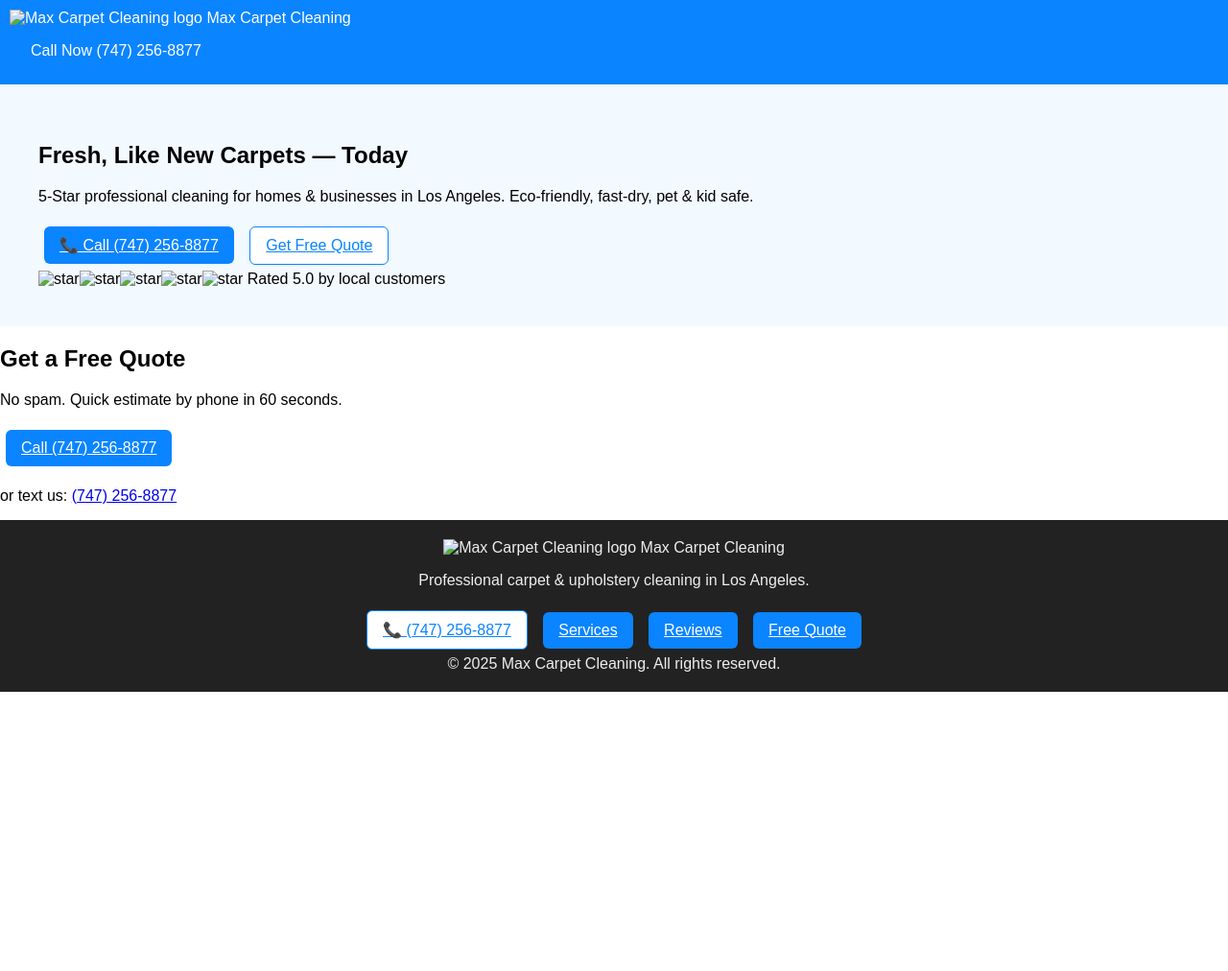
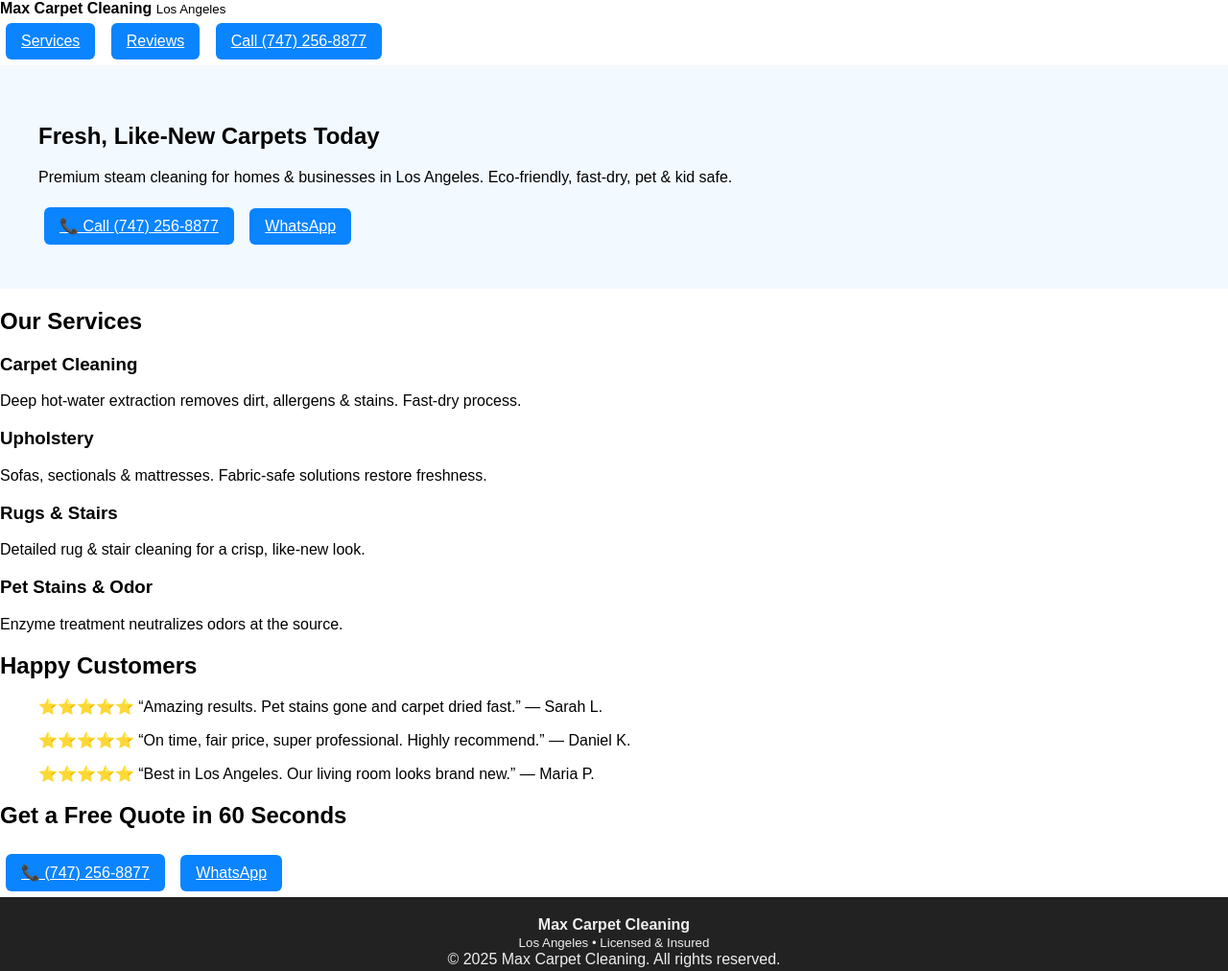
Before and after one commit to liorkaufman64-cmd/max-carpet-cleaning, a plain HTML site: page index.html in a window 1280 px wide. Shown: the whole page at 96% size. Before the commit the page ends 800 px from the top, so only its background shows below. Drawn offline with Linux system fonts and the light colour scheme.

Commit message:
Update index.html

```diff
--- a/index.html
+++ b/index.html
@@ -2,68 +2,88 @@
 <html lang="en">
 <head>
   <meta charset="UTF-8" />
-  <meta name="viewport" content="width=device-width, initial-scale=1.0" />
-  <title>Max Carpet Cleaning | Professional Carpet Cleaning in Los Angeles</title>
-  <meta name="description" content="Fast, affordable, 5-star carpet & upholstery cleaning in Los Angeles. Same-day service. Pet stains, odor removal, rugs, stairs & more. Call now!">
+  <meta name="viewport" content="width=device-width, initial-scale=1" />
+  <title>Max Carpet Cleaning – Carpet & Upholstery Cleaning in Los Angeles</title>
+  <meta name="description" content="5-Star carpet & upholstery cleaning in Los Angeles. Same-day service, pet stain & odor removal. Eco-friendly. Call (747) 256-8877.">
   <link rel="stylesheet" href="styles.css" />
 </head>
 <body>
-  <header class="topbar">
-    <div class="container">
+  <header class="nav">
+    <div class="container nav-inner">
       <div class="brand">
-        <img src="assets/logo.svg" alt="Max Carpet Cleaning logo" class="logo">
-        <span class="brand-name">Max Carpet Cleaning</span>
+        <strong>Max Carpet Cleaning</strong>
+        <small>Los Angeles</small>
       </div>
-      <div class="cta-top">
-        <a class="btn primary" href="tel:+17472568877">Call Now (747) 256-8877</a>
+      <div class="nav-ctas">
+        <a class="btn ghost" href="#services">Services</a>
+        <a class="btn ghost" href="#reviews">Reviews</a>
+        <a class="btn primary" href="tel:+17472568877">Call (747) 256-8877</a>
       </div>
     </div>
   </header>
 
   <section class="hero">
-    <div class="overlay"></div>
     <div class="container hero-inner">
-      <h1>Fresh, Like New Carpets — <span class="accent">Today</span></h1>
-      <p class="sub">5-Star professional cleaning for homes & businesses in Los Angeles. Eco-friendly, fast-dry, pet & kid safe.</p>
-      <div class="hero-ctas">
-        <a class="btn primary large" href="tel:+17472568877">📞 Call (747) 256-8877</a>
-        <a class="btn outline large" href="#quote">Get Free Quote</a>
-      </div>
-      <div class="stars">
-        <img src="assets/star.svg" alt="star"/><img src="assets/star.svg" alt="star"/><img src="assets/star.svg" alt="star"/><img src="assets/star.svg" alt="star"/><img src="assets/star.svg" alt="star"/>
-        <span class="rating">Rated 5.0 by local customers</span>
+      <div class="hero-copy">
+        <h1>Fresh, Like-New Carpets <span class="accent">Today</span></h1>
+        <p class="lead">Premium steam cleaning for homes & businesses in Los Angeles. Eco-friendly, fast-dry, pet & kid safe.</p>
+        <div class="cta-row">
+          <a class="btn xlarge primary" href="tel:+17472568877">📞 Call (747) 256-8877</a>
+          <a class="btn xlarge whatsapp" href="https://wa.me/17472568877" target="_blank">WhatsApp</a>
+        </div>
       </div>
     </div>
   </section>
 
-  <section class="quote" id="quote">
-    <div class="container quote-inner">
-      <h2>Get a Free Quote</h2>
-      <p>No spam. Quick estimate by phone in 60 seconds.</p>
-      <a class="btn primary xlarge" href="tel:+17472568877">Call (747) 256-8877</a>
-      <p class="or">or text us: <a href="sms:+17472568877">(747) 256-8877</a></p>
+  <section id="services" class="services">
+    <div class="container">
+      <h2>Our Services</h2>
+      <div class="cards">
+        <article class="card">
+          <h3>Carpet Cleaning</h3>
+          <p>Deep hot-water extraction removes dirt, allergens & stains. Fast-dry process.</p>
+        </article>
+        <article class="card">
+          <h3>Upholstery</h3>
+          <p>Sofas, sectionals & mattresses. Fabric-safe solutions restore freshness.</p>
+        </article>
+        <article class="card">
+          <h3>Rugs & Stairs</h3>
+          <p>Detailed rug & stair cleaning for a crisp, like-new look.</p>
+        </article>
+        <article class="card">
+          <h3>Pet Stains & Odor</h3>
+          <p>Enzyme treatment neutralizes odors at the source.</p>
+        </article>
+      </div>
+    </div>
+  </section>
+
+  <section id="reviews" class="reviews">
+    <div class="container">
+      <h2>Happy Customers</h2>
+      <blockquote>⭐⭐⭐⭐⭐ “Amazing results. Pet stains gone and carpet dried fast.” — Sarah L.</blockquote>
+      <blockquote>⭐⭐⭐⭐⭐ “On time, fair price, super professional. Highly recommend.” — Daniel K.</blockquote>
+      <blockquote>⭐⭐⭐⭐⭐ “Best in Los Angeles. Our living room looks brand new.” — Maria P.</blockquote>
+    </div>
+  </section>
+
+  <section class="cta-final">
+    <div class="container">
+      <h2>Get a Free Quote in 60 Seconds</h2>
+      <div class="cta-row">
+        <a class="btn xlarge primary" href="tel:+17472568877">📞 (747) 256-8877</a>
+        <a class="btn xlarge whatsapp" href="https://wa.me/17472568877" target="_blank">WhatsApp</a>
+      </div>
     </div>
   </section>
 
   <footer class="footer">
-    <div class="container foot-grid">
-      <div>
-        <div class="brand foot">
-          <img src="assets/logo.svg" alt="Max Carpet Cleaning logo" class="logo">
-          <span class="brand-name">Max Carpet Cleaning</span>
-        </div>
-        <p>Professional carpet & upholstery cleaning in Los Angeles.</p>
-      </div>
-      <div class="foot-cta">
-        <a class="btn outline" href="tel:+17472568877">📞 (747) 256-8877</a>
-        <a class="btn link" href="#services">Services</a>
-        <a class="btn link" href="#reviews">Reviews</a>
-        <a class="btn link" href="#quote">Free Quote</a>
-      </div>
+    <div class="container">
+      <strong>Max Carpet Cleaning</strong><br>
+      <small>Los Angeles • Licensed & Insured</small>
     </div>
-    <div class="copy">
-      © 2025 Max Carpet Cleaning. All rights reserved.
-    </div>
+    <div class="copy">© 2025 Max Carpet Cleaning. All rights reserved.</div>
   </footer>
 </body>
 </html>
```
